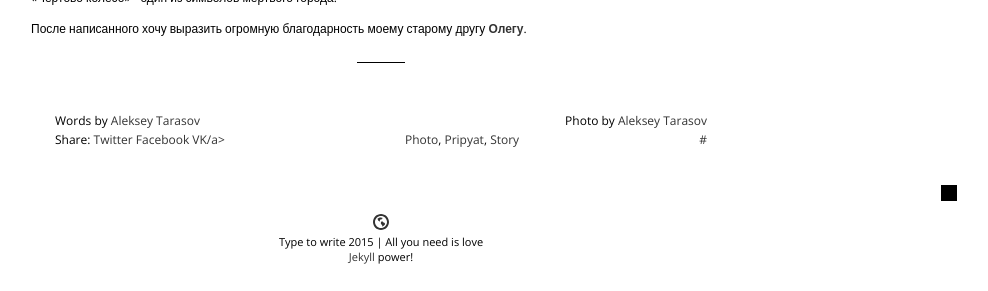
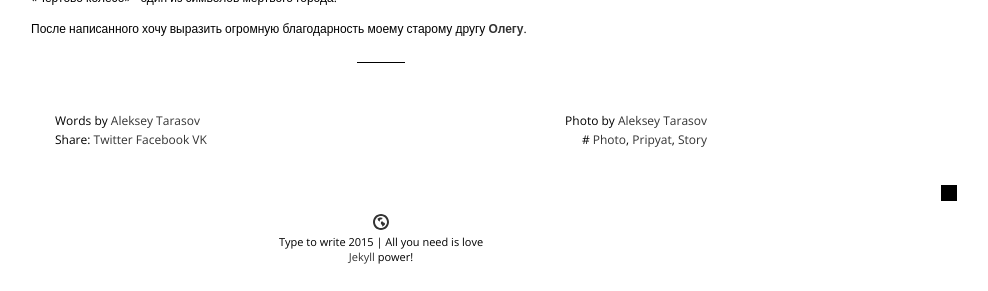
Before and after one commit to AlekseyTarasov/typetowrite.github.io, a Jekyll site: the page built from _posts/2015-11-28-chernobyl-pripyat.md, in a window 1280 px wide and 900 px high, scrolled down 4042 px, cut to the strip 609-900 px from the top of the window. Shown: the whole strip, without its empty margins (259-1247 px from the left). Built offline with Jekyll 4.4.1, drawn with Linux system fonts in a browser that asks for light colours; nearby versions of some CDN libraries; comment, search, counter and statistics services are not loaded.

```diff
--- a/_layouts/post.html
+++ b/_layouts/post.html
@@ -51,7 +51,7 @@ comments: true
 		            	<span>Share:
 					<a href="https://twitter.com/intent/tweet?text={{ page.title }}&url={{ site.url }}{{ page.url }}&via={{ site.twitter_username }}&related={{ site.twitter_username }}" rel="nofollow" title="Share on Twitter"onclick="sharePopup(this.href); return false;">Twitter</a>
 					<a href="https://facebook.com/sharer.php?u={{ site.url }}{{ page.url }}" rel="nofollow" title="Share on Twitter"onclick="sharePopup(this.href); return false;">Facebook</a>
-					<a href="http://vk.com/share.php?url={{ site.url }}{{ page.url }}" rel="nofollow" title="Share on Twitter"onclick="sharePopup(this.href); return false;">VK/a>
+					<a href="http://vk.com/share.php?url={{ site.url }}{{ page.url }}" rel="nofollow" title="Share on Twitter"onclick="sharePopup(this.href); return false;">VK</a>
 		                </span>
 			</section>
        			<span class="post-tags"># {{ tags_content }}</span>
```
